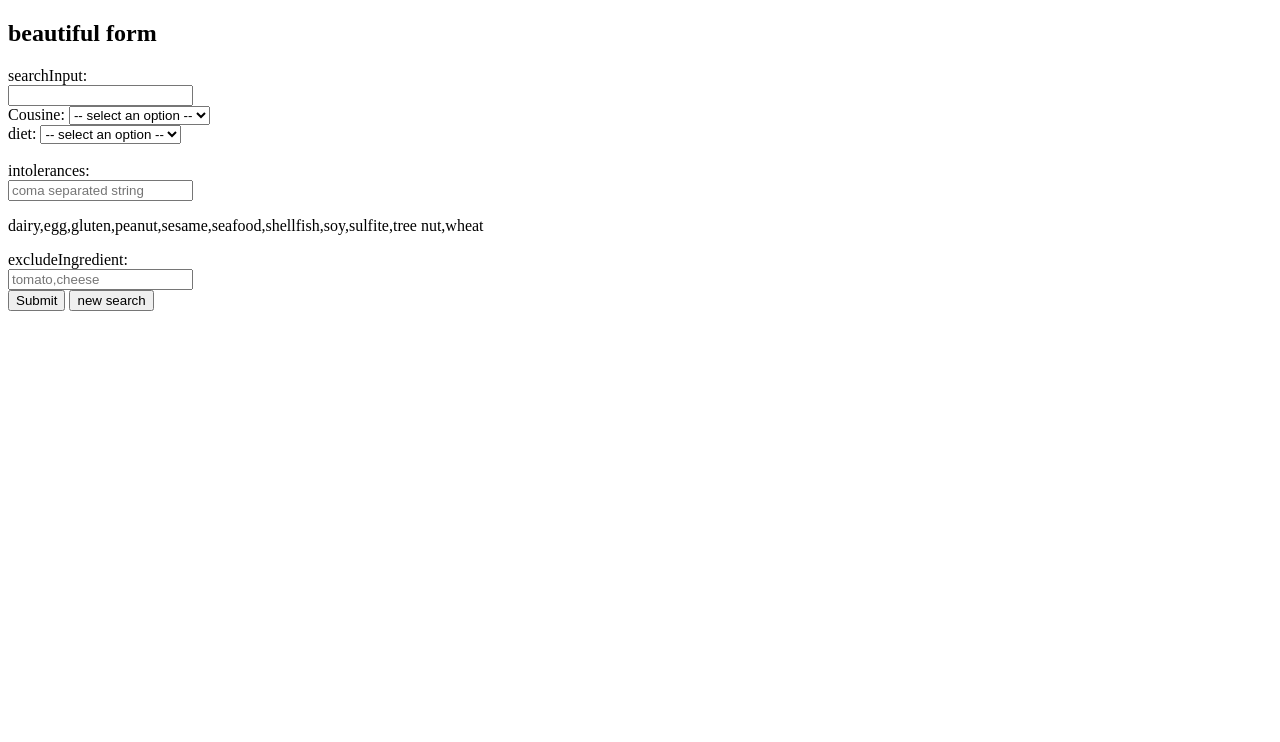
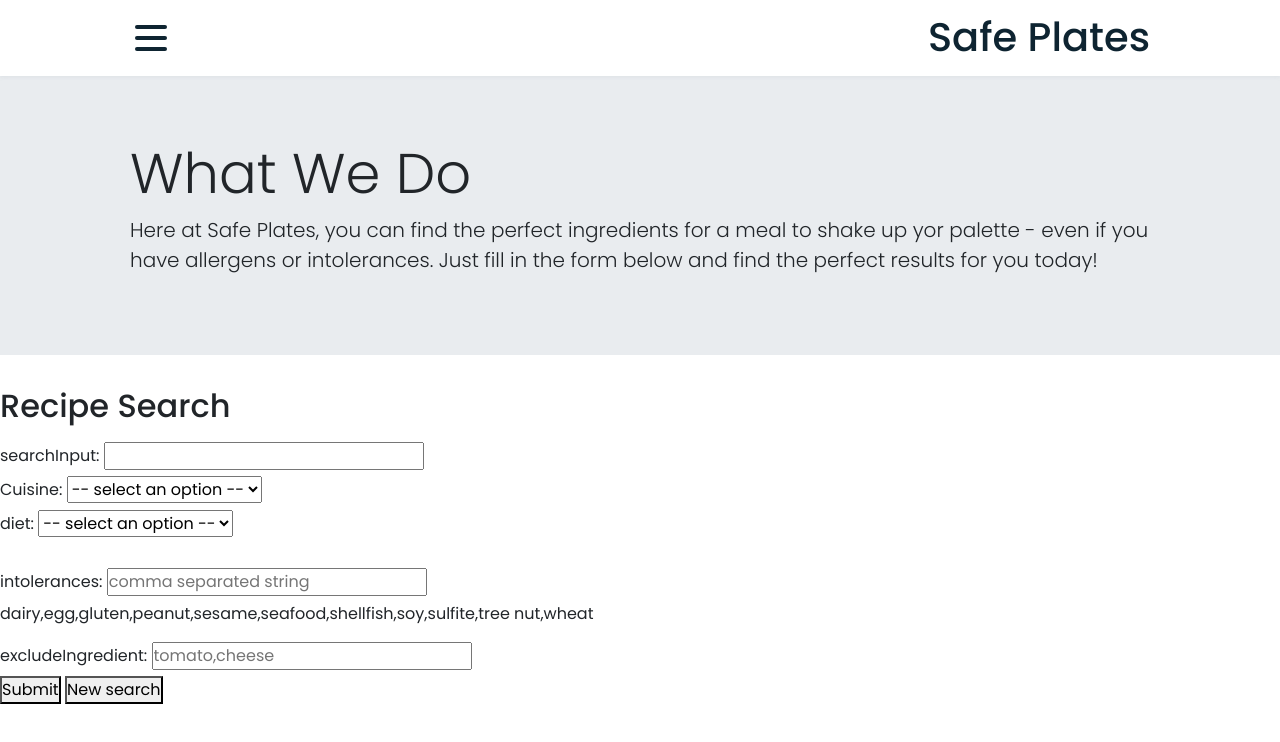
Before and after one commit to Moorgal/Safe-Plates, a plain HTML site: page index.html in a window 1280 px wide. Drawn offline with nearby package versions, Linux system fonts and the light colour scheme.

Commit message:
added navbar options, added jumbotron, trying to solve collapse problem, spellchecked files

```diff
--- /dev/null
+++ b/assets/css/style.css
@@ -0,0 +1,194 @@
+
+/* boostrap navbar
+* {
+    box-sizing: border-box;
+}
+
+
+
+body {
+    margin: 1rem;
+    padding: 0;
+    font-family:'Trebuchet MS', 'Lucida Sans Unicode', 'Lucida Grande', 'Lucida Sans', Arial, sans-serif;
+    line-height: 1.5;
+    display: grid;
+}
+
+.h1, .h2, .h3, .h4, .h5, .h6 {
+    margin: 0;
+}
+
+.h2 {
+     display: flex;
+    flex-direction: row;
+    margin-bottom: 10px;
+    justify-content: center;
+    padding: 5px;
+}
+
+.ul .li {
+    display: inline-flex;
+    list-style: none;
+    text-decoration: none;
+    padding: 0;
+}
+
+*/
+
+@import url("https://fonts.googleapis.com/css2?family=Poppins:ital,wght@0,100;0,200;0,300;0,400;0,500;0,600;0,700;0,800;0,900;1,100;1,200;1,300;1,400;1,500;1,600;1,700;1,800;1,900&display=swap");
+
+* {
+    margin: 0;
+    padding: 0;
+    box-sizing: border-box;
+}
+
+body {
+    font-family: "Poppins", sans-serif;
+}
+
+.container {
+    max-width: 1050px;
+    width: 90%;
+    margin: auto;
+}
+
+.navbar {
+    width: 100%;
+    box-shadow: 0 1px 4px rgb(146 161 176 / 15%);
+}
+
+.nav-container {
+    display: flex;
+    justify-content: space-between;
+    align-items: center;
+    height: 62px;
+}
+
+.navbar .menu-items {
+    display: flex;
+}
+
+.navbar .nav-container li {
+    list-style: none;
+}
+
+.navbar .nav-container a {
+    text-decoration: none;
+    color: #0e2431;
+    font-weight: 500;
+    font-size: 1.2rem;
+    padding: 0.7rem;
+}
+
+.navbar .nav-container a:hover{
+    font-weight: bolder;
+}
+
+.nav-container {
+    display: block;
+    position: relative;
+    height: 60px;
+}
+
+.nav-container .checkbox {
+    position: absolute;
+    display: block;
+    height: 32px;
+    width: 32px;
+    top: 20px;
+    left: 20px;
+    z-index: 5;
+    opacity: 0;
+    cursor: pointer;
+}
+
+.nav-container .hamburger-lines {
+    display: block;
+    height: 26px;
+    width: 32px;
+    position: absolute;
+    top: 17px;
+    left: 20px;
+    z-index: 2;
+    display: flex;
+    flex-direction: column;
+    justify-content: space-between;
+}
+
+.nav-container .hamburger-lines .line {
+    display: block;
+    height: 4px;
+    width: 100%;
+    border-radius: 10px;
+    background: #0e2431;
+}
+
+.nav-container .hamburger-lines .line1 {
+    transform-origin: 0% 0%;
+    transition: transform 0.4s ease-in-out;
+}
+
+.nav-container .hamburger-lines .line2 {
+    transition: transform 0.2s ease-in-out;
+}
+
+.nav-container .hamburger-lines .line3 {
+    transform-origin: 0% 100%;
+    transition: transform 0.4s ease-in-out;
+}
+
+.navbar .menu-items {
+    padding-top: 120px;
+    box-shadow: inset 0 0 2000px rgba(255, 255, 255, .5);
+    height: 100vh;
+    width: 100%;
+    transform: translate(-150%);
+    display: flex;
+    flex-direction: column;
+    margin-left: -40px;
+    padding-left: 50px;
+    transition: transform 0.5s ease-in-out;
+    text-align: center;
+}
+
+.navbar .menu-items li {
+    margin-bottom: 1.2rem;
+    font-size: 1.5rem;
+    font-weight: 500;
+}
+
+.logo {
+    display: block;
+    position: absolute;
+    top: 5px;
+    right: 15px;
+    font-size: 1.2rem;
+    color: #0e2431;
+}
+
+.hamburger-lines {
+    display: block;
+    position: absolute;
+    top: 5px;
+}
+
+.nav-container input[type="checkbox"]:checked ~ .menu-items {
+    transform: translateX(0);
+}
+
+.nav-container input[type="checkbox"]:checked ~ .hamburger-lines .line1 {
+    transform: rotate(45deg);
+}
+
+.nav-container input[type="checkbox"]:checked ~ .hamburger-lines .line2 {
+    transform: scaleY(0);
+}
+
+.nav-container input[type="checkbox"]:checked ~ .hamburger-lines .line3 {
+    transform: rotate(-45deg);
+}
+
+.nav-container input[type="checkbox"]:checked ~ .logo{
+    display: none;
+}
--- a/assets/js/logic.js
+++ b/assets/js/logic.js
@@ -2,7 +2,7 @@ let searchInput = document.querySelector('#searchInput');
 let searchBtn = document.querySelector('#searchBtn');
 let newSearch = document.querySelector('#newSearch');
 let formInput = document.querySelector('#formInput');
-let cousine = document.querySelector('#cousine');
+let cuisine = document.querySelector('#cuisine');
 let diet = document.querySelector('#diet');
 let intolerances = document.querySelector('#intolerances');
 let excludeIngredient = document.querySelector('#excludeIngredient');
--- a/index.html
+++ b/index.html
@@ -5,19 +5,73 @@
     <meta http-equiv="X-UA-Compatible" content="IE=edge" />
     <meta name="viewport" content="width=device-width, initial-scale=1.0" />
     <title>Document</title>
+    <!-- bootstrap cdn & css link -->
+    <link rel="stylesheet" href="https://cdn.jsdelivr.net/npm/bootstrap@4.3.1/dist/css/bootstrap.min.css" integrity="sha384-ggOyR0iXCbMQv3Xipma34MD+dH/1fQ784/j6cY/iJTQUOhcWr7x9JvoRxT2MZw1T" crossorigin="anonymous">
+    <link rel="stylesheet" href="./assets/css/style.css">
   </head>
   <body>
+    <header>
+      <!-- boostrap navbar -->
+      <!-- <nav class="navbar navbar-expand-lg navbar-light bg-light">
+        <a class="navbar-brand" href="#">Safe Plates</a>
+        <button class="navbar-toggler" type="button" data-toggle="collapse" data-target="#navbarNav" aria-controls="navbarNav" aria-expanded="false" aria-label="Toggle navigation">
+          <span class="navbar-toggler-icon"></span>
+        </button>
+        <div class="collapse navbar-collapse" id="navbarNav">
+          <ul class="navbar-nav">
+            <li class="nav-item active">
+              <a class="nav-link" href="#about">What We Do<span class="sr-only"></span></a>
+            </li>
+            <li class="nav-item">
+              <a class="nav-link" href="#recipesearch">Work</a>
+            </li>
+            <li class="nav-item">
+              <a class="nav-link" href="#contact">Contact Us</a>
+            </li>
+          </ul>
+        </div>
+      </nav> -->
+      <!-- googleapi navbar -->
+      <nav>
+        <div class="navbar">
+          <div class="container nav-container">
+              <input class="checkbox" type="checkbox" name="" id="" />
+              <div class="hamburger-lines">
+                <span class="line line1"></span>
+                <span class="line line2"></span>
+                <span class="line line3"></span>
+              </div>
+            <div class="logo">
+              <h1>Safe Plates</h1>
+            </div>
+            <div class="menu-items">
+              <li><a href="#">What We Do</a></li>
+              <li><a href="#">Recipe Search</a></li>
+              <li><a href="#">contact</a></li>
+            </div>
+          </div>
+        </div>
+      </nav>
+    </header>
+    <!-- jumbotron/what we do -->
+    <div class="jumbotron jumbotron-fluid">
+      <div class="container">
+        <h3 class="display-4">What We Do</h3>
+        <p class="lead">Here at Safe Plates, you can find the perfect ingredients for a meal to shake up yor palette - even if you have allergens or intolerances. Just fill in the form below and find the perfect results for you today!</p>
+      </div>
+    </div>
+    <!-- form -->
     <form id="formInput" class="input-form">
       <div class="form-group">
-        <h2>beautiful form</h2>
+        <h2>Recipe Search</h2>
       </div>
       <div>
         <label for="searchInput">searchInput:<br /></label>
         <input type="text" id="searchInput" />
       </div>
       <div>
-        <label for="cousine">Cousine:</label>
-        <select name="cousine" id="cousine">
+        <label for="cuisine">Cuisine:</label>
+        <select name="cuisine" id="cuisine">
           <option selected>-- select an option --</option>
           <option value="african">african</option>
           <option value="chinese">chinese</option>
@@ -59,7 +113,7 @@
       <br />
       <div>
         <label for="intolerances">intolerances:<br /></label>
-        <input type="text" id="intolerances" placeholder="coma separated string" />
+        <input type="text" id="intolerances" placeholder="comma separated string" />
         <p>dairy,egg,gluten,peanut,sesame,seafood,shellfish,soy,sulfite,tree nut,wheat</p>
       </div>
       <div>
@@ -68,7 +122,7 @@
       </div>
     </form>
     <button id="searchBtn">Submit</button>
-    <button id="newSearch">new search</button>
+    <button id="newSearch">New search</button>
     <main id="result"></main>
   </body>
   <script src="https://cdnjs.cloudflare.com/ajax/libs/jquery/3.2.1/jquery.min.js"></script>
```
